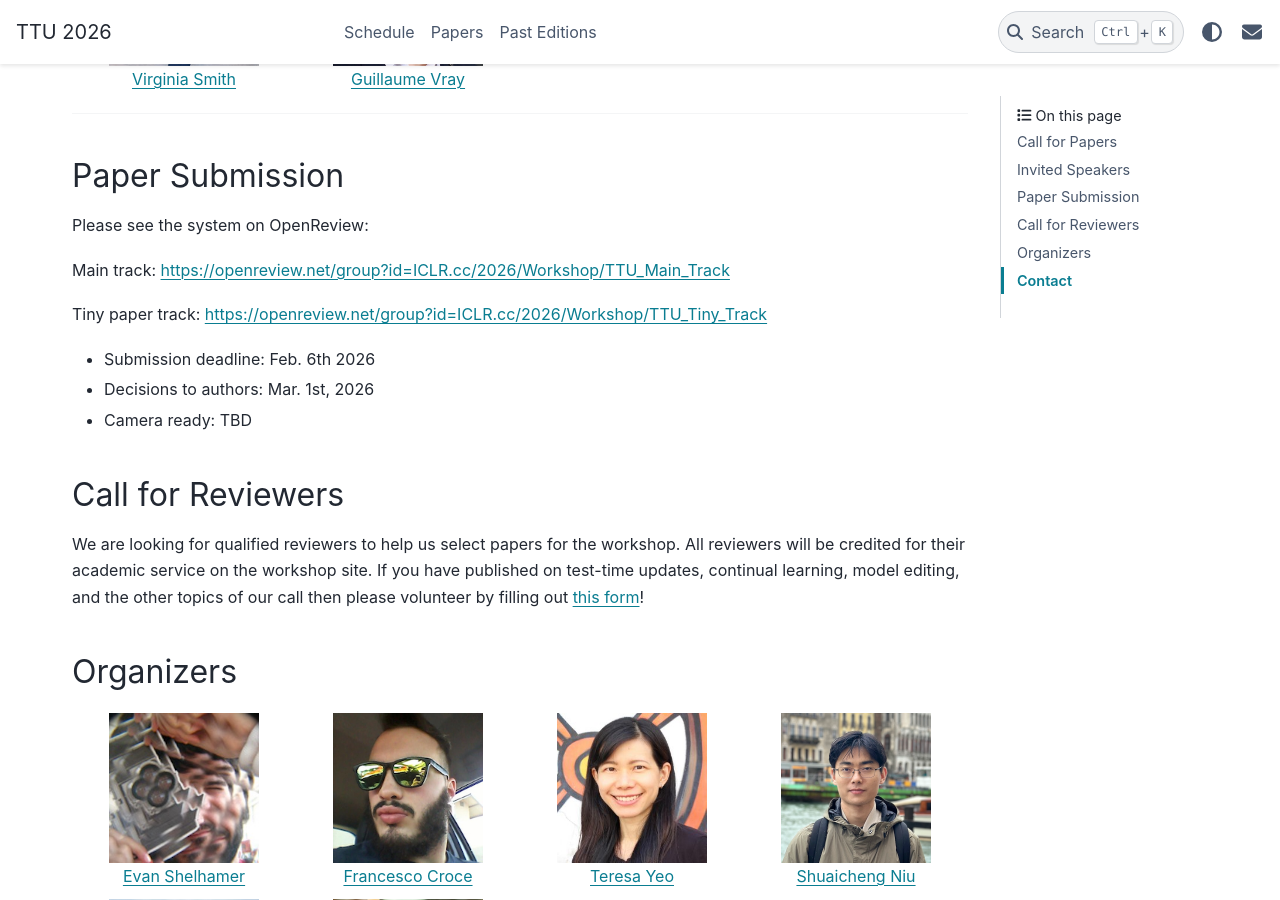
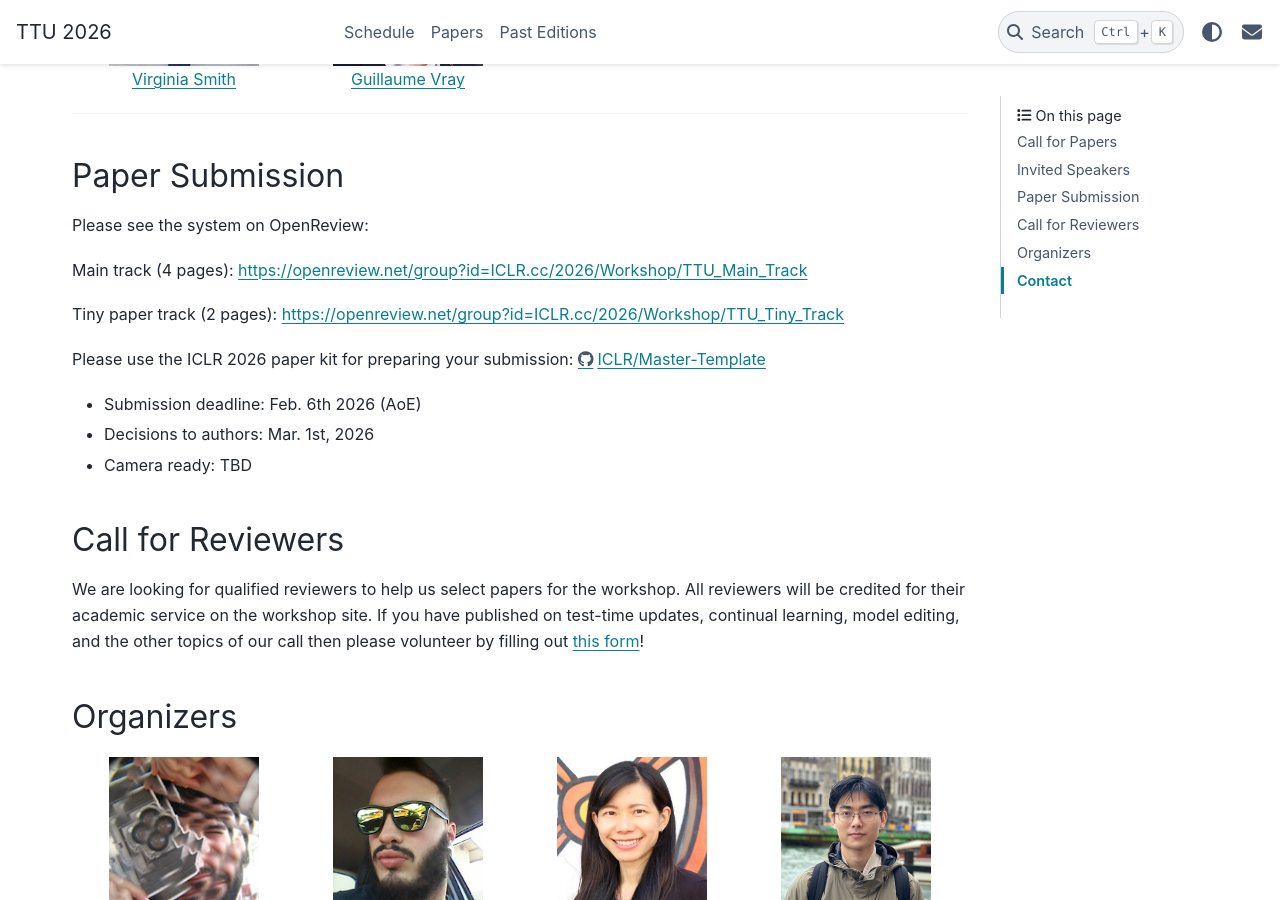
Before and after one commit to ttu-iclr2026/ttu-iclr2026.github.io, a Sphinx documentation site: the page built from docs/source/index.rst, in a window 1280 px wide and 900 px high, scrolled down 1740 px. Built offline with Sphinx 7.4.7 and the PyData theme 0.15.4, drawn with Linux system fonts in a browser that asks for light colours; the version number could not be read and is left out.

Commit message:
note paper lengths and paper kit + drop old notices

```diff
--- a/docs/source/index.rst
+++ b/docs/source/index.rst
@@ -48,23 +46,20 @@
 Paper Submission
 -----------------------
 
-.. 🚧 **Stay tuned for the paper submission system on OpenReview and further guidance about the tiny papers track. Check back for updates on Dec. 23 2025 and in the new year!** 🚧
-
 Please see the system on OpenReview:
 
-Main track: https://openreview.net/group?id=ICLR.cc/2026/Workshop/TTU_Main_Track
+Main track (4 pages): https://openreview.net/group?id=ICLR.cc/2026/Workshop/TTU_Main_Track
 
-Tiny paper track: https://openreview.net/group?id=ICLR.cc/2026/Workshop/TTU_Tiny_Track
+Tiny paper track (2 pages): https://openreview.net/group?id=ICLR.cc/2026/Workshop/TTU_Tiny_Track
 
+Please use the ICLR 2026 paper kit for preparing your submission: https://github.com/ICLR/Master-Template/raw/master/iclr2026.zip
 
-- Submission deadline: Feb. 6th 2026
+- Submission deadline: Feb. 6th 2026 (AoE)
 - Decisions to authors: Mar. 1st, 2026
 - Camera ready: TBD
 
 Call for Reviewers
 ------------------
-
-.. **Stay tuned for the signup form. Coming soon!**
 
 We are looking for qualified reviewers to help us select papers for the workshop.
 All reviewers will be credited for their academic service on the workshop site.
```
Also changed, not shown: other parts of docs/source/index.rst (+0 -2 lines).
